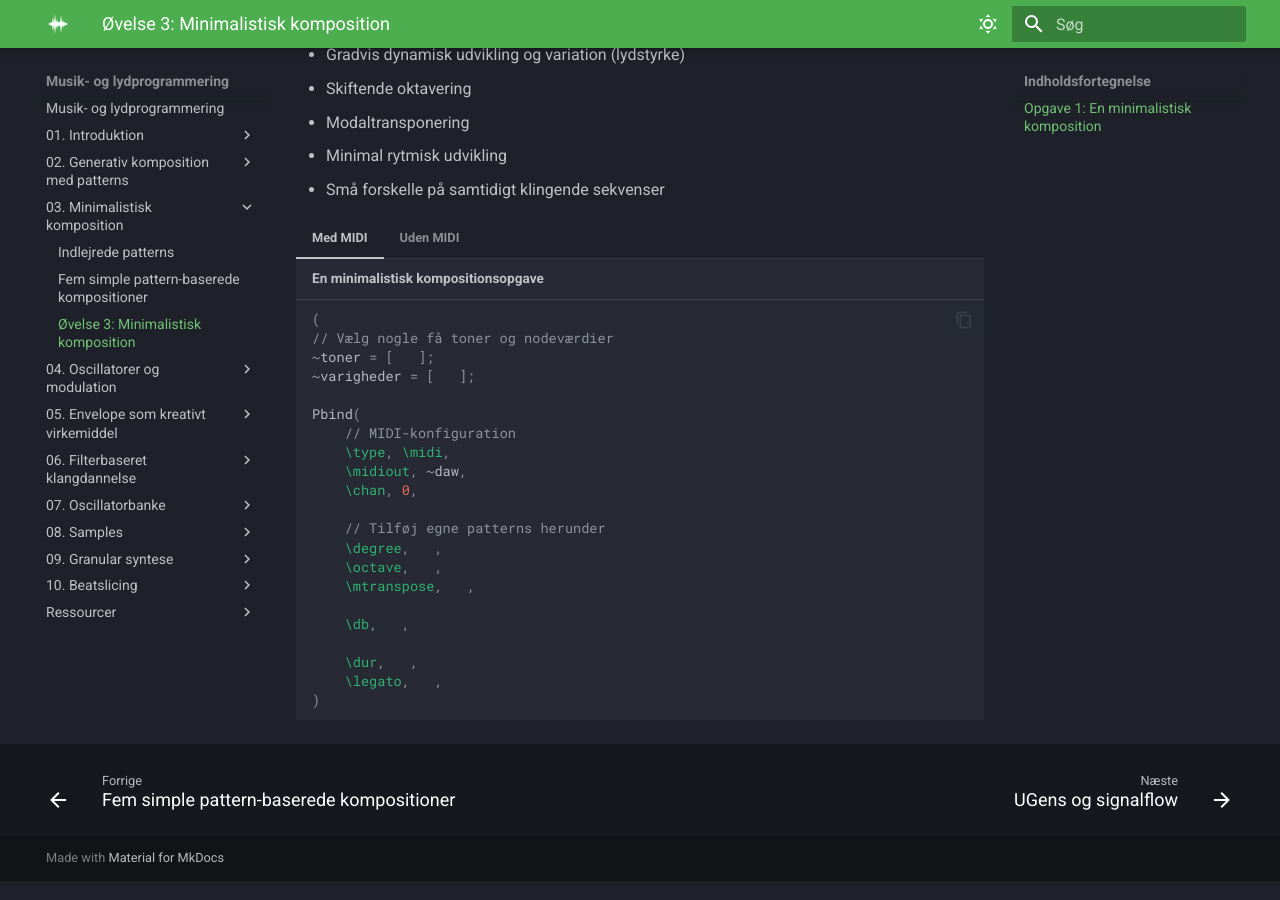
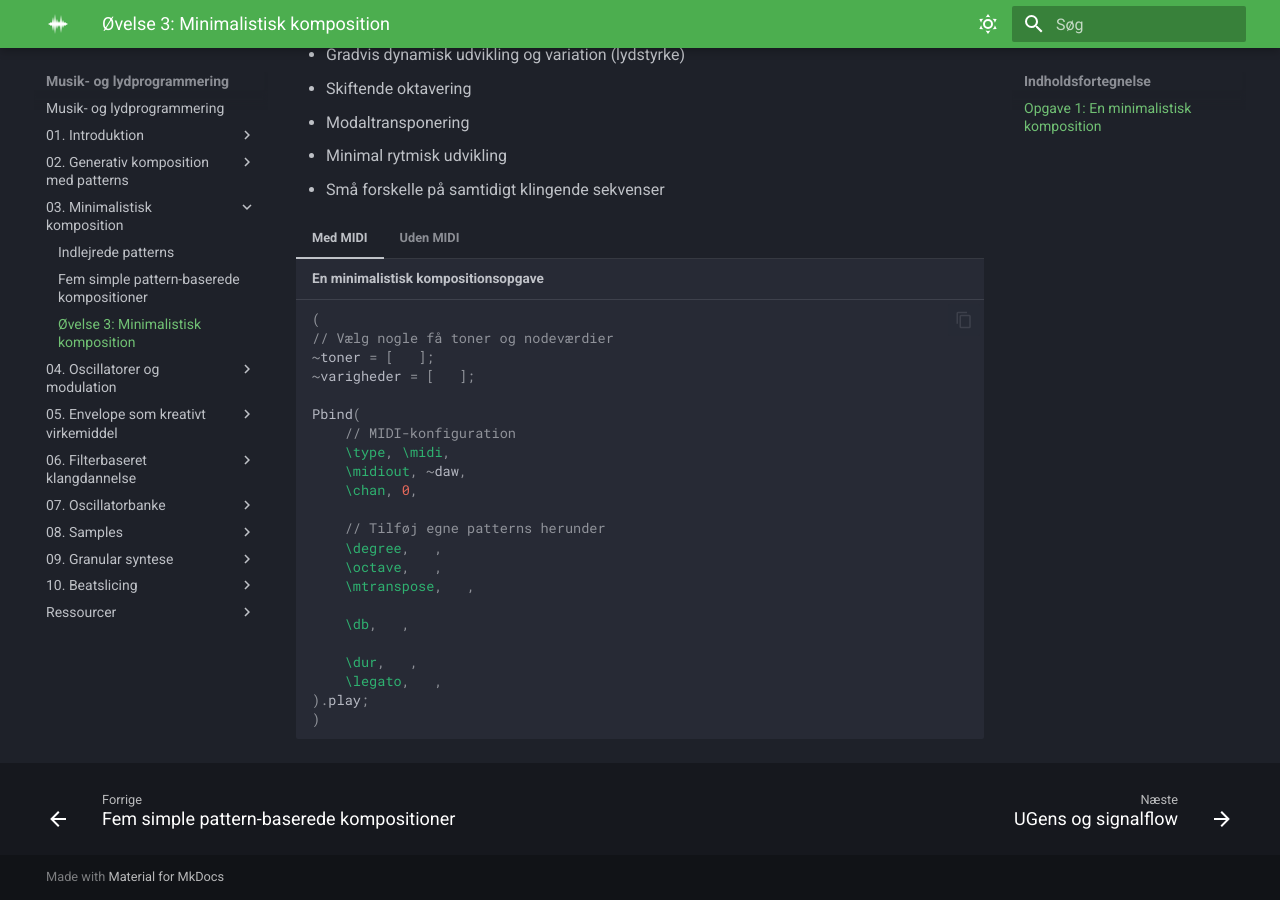
Before and after one commit to sparkletop/sparkletop.github.io, an MkDocs documentation site: the page built from docs/03. Minimalistisk komposition/Øvelse 3 - Minimalistisk komposition.md, in a window 1280 px wide and 900 px high, scrolled down 831 px. Built offline with MkDocs 1.6.1 and Material for MkDocs 9.7.7, drawn with Linux system fonts in a browser that asks for light colours.

Commit message:
minor fixes

````diff
--- a/docs/03. Minimalistisk komposition/Øvelse 3 - Minimalistisk komposition.md
+++ b/docs/03. Minimalistisk komposition/Øvelse 3 - Minimalistisk komposition.md
@@ -75,12 +75,13 @@
 
         \dur,   ,
         \legato,   ,
+    ).play;
     )
     ```
 
 === "Uden MIDI"
 
-    ```sc
+    ```sc title="En minimalistisk kompositionsopgave"
     (
      // Vælg nogle få toner og nodeværdier
     ~toner = [   ];
@@ -96,5 +97,6 @@
 
         \dur,   ,
         \legato,   ,
+    ).play;
     )
     ```
````
